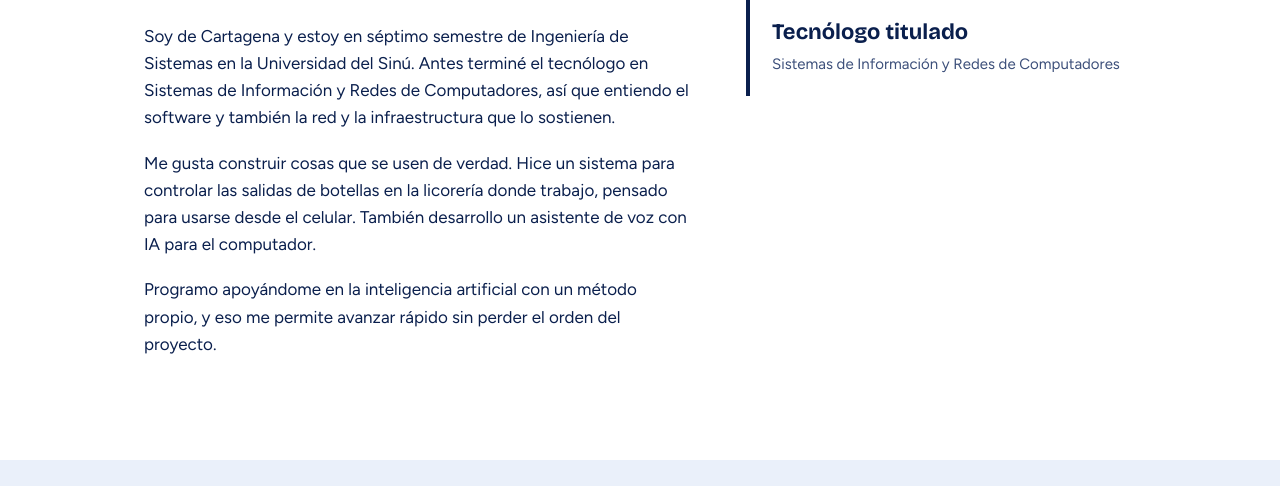
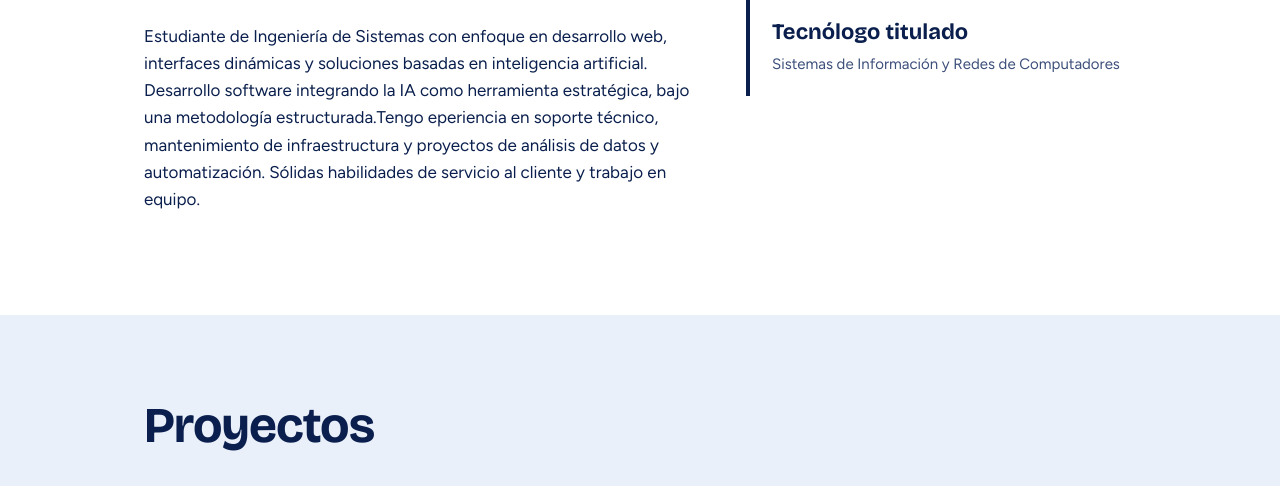
Before and after one commit to Dalmirok47/Portafolio-profesional-, a plain HTML site: page index.html in a window 1280 px wide. Shown: the part 771-1257 px from the top of the page. Drawn offline with nearby package versions, Linux system fonts and the light colour scheme.

Commit message:
Actualizar index.html

```diff
--- a/index.html
+++ b/index.html
@@ -152,9 +152,10 @@ footer{background:var(--navy-deep);color:#9FB2DB;font-size:14px;padding:22px 0 c
   <div class="wrap about">
     <div>
       <h2>Sobre mí</h2>
-      <p>Soy de Cartagena y estoy en séptimo semestre de Ingeniería de Sistemas en la Universidad del Sinú. Antes terminé el tecnólogo en Sistemas de Información y Redes de Computadores, así que entiendo el software y también la red y la infraestructura que lo sostienen.</p>
-      <p>Me gusta construir cosas que se usen de verdad. Hice un sistema para controlar las salidas de botellas en la licorería donde trabajo, pensado para usarse desde el celular. También desarrollo un asistente de voz con IA para el computador.</p>
-      <p>Programo apoyándome en la inteligencia artificial con un método propio, y eso me permite avanzar rápido sin perder el orden del proyecto.</p>
+      <p>Estudiante de Ingeniería de Sistemas con enfoque en desarrollo web, interfaces dinámicas y soluciones basadas en inteligencia
+artificial. Desarrollo software integrando la IA como herramienta estratégica, bajo una metodología estructurada.Tengo eperiencia en soporte técnico, mantenimiento de infraestructura y proyectos de análisis de datos y automatización. Sólidas habilidades de
+servicio al cliente y trabajo en equipo.</p>
+
     </div>
     <div class="facts">
       <div><strong>Ingeniería de Sistemas</strong><span>Universidad del Sinú, Cartagena · séptimo semestre</span></div>
```
